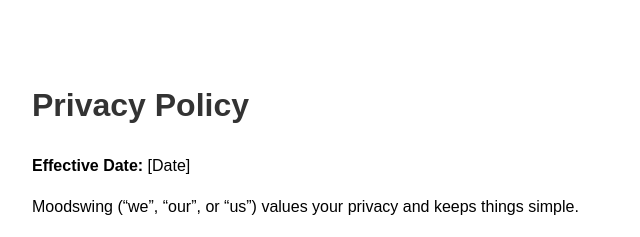
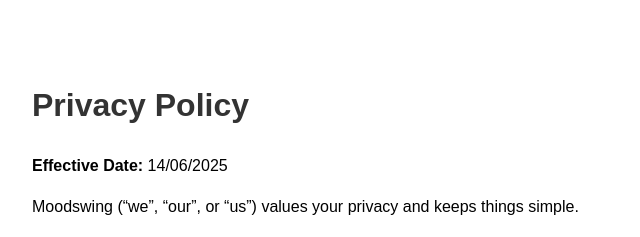
Before and after one commit to bensincs/moodswing-support, a plain HTML site: page privacy.html in a window 1280 px wide. Shown: the top 237 px of the page, 308-948 px from the left. Drawn offline with Linux system fonts and the light colour scheme.

Commit message:
Add effective date

```diff
--- a/privacy.html
+++ b/privacy.html
@@ -19,7 +19,7 @@
 </head>
 <body>
   <h1>Privacy Policy</h1>
-  <p><strong>Effective Date:</strong> [Date]</p>
+  <p><strong>Effective Date:</strong> 14/06/2025 </p>
 
   <p>Moodswing (“we”, “our”, or “us”) values your privacy and keeps things simple.</p>
 
```
